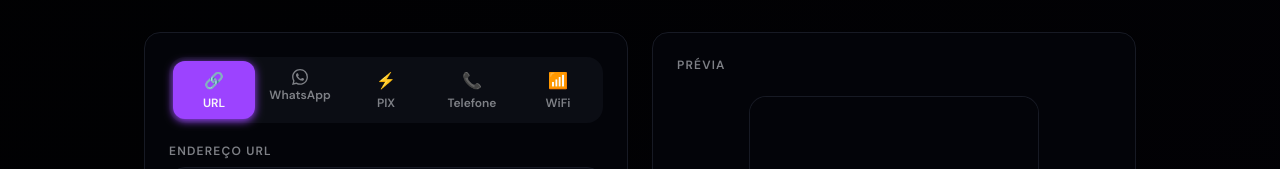
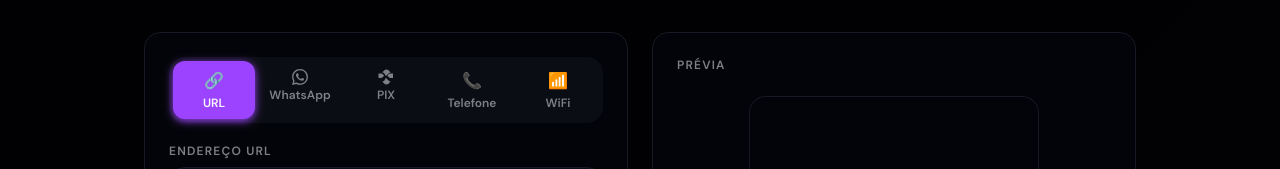
Before and after one commit to Diogo2025-tech/qrfacil, a React (Vite) app: page / in a window 1280 px wide. Shown: the part 206-375 px from the top of the page. Built offline with nearby package versions, Linux system fonts and the light colour scheme.

Commit message:
fix: icone PIX oficial (simbolo ◆)

```diff
--- a/src/web/components/QRGenerator.tsx
+++ b/src/web/components/QRGenerator.tsx
@@ -9,7 +9,7 @@ export type QRType = "url" | "whatsapp" | "pix" | "phone" | "wifi";
 const TABS = [
   { id: "url" as QRType,       label: "URL",       icon: "🔗" },
   { id: "whatsapp" as QRType,  label: "WhatsApp",  icon: "whatsapp" },
-  { id: "pix" as QRType,       label: "PIX",       icon: "⚡" },
+  { id: "pix" as QRType,       label: "PIX",       icon: "pix" },
   { id: "phone" as QRType,     label: "Telefone",  icon: "📞" },
   { id: "wifi" as QRType,      label: "WiFi",       icon: "📶" },
 ];
@@ -206,6 +206,10 @@ export default function QRGenerator() {
                 <svg viewBox="0 0 24 24" className="w-4 h-4 fill-current" xmlns="http://www.w3.org/2000/svg">
                   <path d="M17.472 14.382c-.297-.149-1.758-.867-2.03-.967-.273-.099-.471-.148-.67.15-.197.297-.767.966-.94 1.164-.173.199-.347.223-.644.075-.297-.15-1.255-.463-2.39-1.475-.883-.788-1.48-1.761-1.653-2.059-.173-.297-.018-.458.13-.606.134-.133.298-.347.446-.52.149-.174.198-.298.298-.497.099-.198.05-.371-.025-.52-.075-.149-.669-1.612-.916-2.207-.242-.579-.487-.5-.669-.51-.173-.008-.371-.01-.57-.01-.198 0-.52.074-.792.372-.272.297-1.04 1.016-1.04 2.479 0 1.462 1.065 2.875 1.213 3.074.149.198 2.096 3.2 5.077 4.487.709.306 1.262.489 1.694.625.712.227 1.36.195 1.871.118.571-.085 1.758-.719 2.006-1.413.248-.694.248-1.289.173-1.413-.074-.124-.272-.198-.57-.347m-5.421 7.403h-.004a9.87 9.87 0 01-5.031-1.378l-.361-.214-3.741.982.998-3.648-.235-.374a9.86 9.86 0 01-1.51-5.26c.001-5.45 4.436-9.884 9.888-9.884 2.64 0 5.122 1.03 6.988 2.898a9.825 9.825 0 012.893 6.994c-.003 5.45-4.437 9.884-9.885 9.884m8.413-18.297A11.815 11.815 0 0012.05 0C5.495 0 .16 5.335.157 11.892c0 2.096.547 4.142 1.588 5.945L.057 24l6.305-1.654a11.882 11.882 0 005.683 1.448h.005c6.554 0 11.89-5.335 11.893-11.893a11.821 11.821 0 00-3.48-8.413z"/>
                 </svg>
+              ) : tab.icon === "pix" ? (
+                <svg viewBox="0 0 512 512" className="w-4 h-4 fill-current" xmlns="http://www.w3.org/2000/svg">
+                  <path d="M242.4 292.5C247.8 287.1 257.1 287.1 262.5 292.5L339.5 369.5C357.9 387.9 380.4 396.1 403.3 396.1C406 396.1 408.7 396 411.3 395.8L336.5 470.6C319.5 487.6 294.9 496 270.3 496C245.7 496 221 487.6 204.1 470.6L128.7 395.2C133.1 395.7 137.5 396.1 142 396.1C164.9 396.1 187.4 387.9 205.8 369.5L242.4 292.5zM411.3 116.2C408.7 116 406 115.9 403.3 115.9C380.4 115.9 357.9 124.1 339.5 142.5L262.5 219.5C257.1 224.9 247.8 224.9 242.4 219.5L205.8 142.5C187.4 124.1 164.9 115.9 142 115.9C137.5 115.9 133.1 116.3 128.7 116.8L204.1 41.37C221 24.35 245.7 16 270.3 16C294.9 16 319.5 24.35 336.5 41.37L411.3 116.2zM100.8 144.5C118.3 144.5 135 151.2 147.4 163.6L184 200.2C192.3 208.5 192.3 221.5 184 229.8L147.4 266.4C135 278.8 118.3 285.5 100.8 285.5H16V144.5H100.8zM395.2 144.5H480V285.5H395.2C377.7 285.5 361 278.8 348.6 266.4L312 229.8C303.7 221.5 303.7 208.5 312 200.2L348.6 163.6C361 151.2 377.7 144.5 395.2 144.5z"/>
+                </svg>
               ) : (
                 <span className="text-base">{tab.icon}</span>
               )}
```
